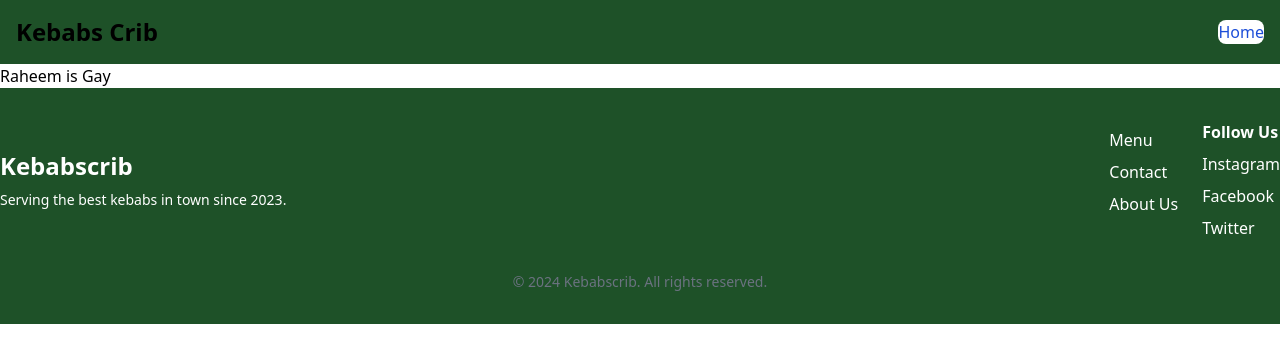
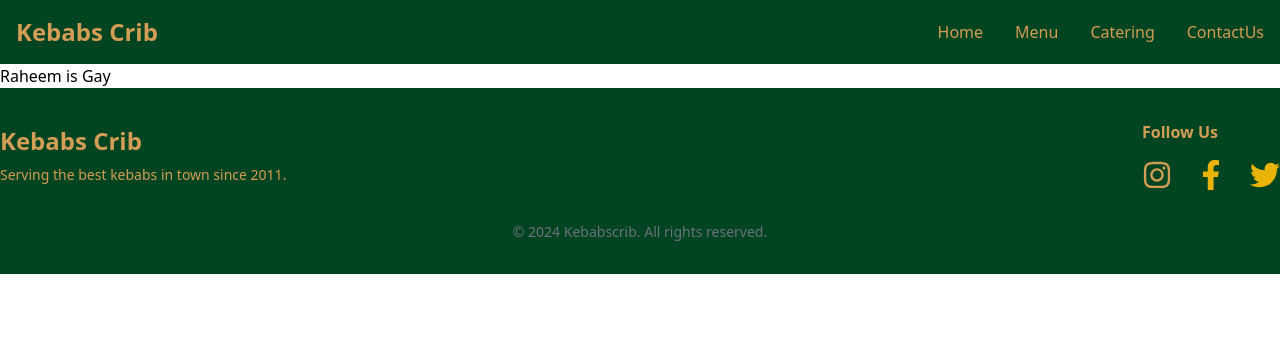
Before and after one commit to RaheemKhan0/Kebabscrib, a Next.js app: page / in a window 1280 px wide. Shown: the top 362 px of the page. Built offline with nearby package versions, Linux system fonts and the light colour scheme.

Commit message:
Added and Modified Footer and NavBar

```diff
--- a/components/Footer.tsx
+++ b/components/Footer.tsx
@@ -1,34 +1,33 @@
 import React from 'react';
+import { FaInstagram, FaFacebookF, FaTwitter } from 'react-icons/fa';
+
+
 const Footer = () => {
     return (
         <footer className="bg-KebabGreen text-white py-8">
             <div className="container mx-auto flex flex-col md:flex-row justify-between items-center">
                 <div className="mb-6 md:mb-0">
-                    <h2 className="text-2xl font-bold">Kebabscrib</h2>
-                    <p className="mt-2 text-sm">Serving the best kebabs in town since 2023.</p>
+                    <h2 className="text-2xl text-KebabGold font-bold ">Kebabs Crib</h2>
+                    <p className="mt-2 text-sm text-KebabGold">Serving the best kebabs in town since 2011.</p>
                 </div>
 
                 <div className="flex flex-col md:flex-row gap-6">
-
                     <div>
-                        <ul className="mt-2 mr-15 space-y-2">
-                            <li><a href="/menu" className="hover:underline">Menu</a></li>
-                            <li><a href="/contact" className="hover:underline">Contact</a></li>
-                            <li><a href="/about" className="hover:underline">About Us</a></li>
-                        </ul>
-                    </div>
-
-                    <div>
-                        <h3 className="font-semibold">Follow Us</h3>
-                        <ul className="mt-2 space-y-2">
-                            <li><a href="#" className="hover:underline">Instagram</a></li>
-                            <li><a href="#" className="hover:underline">Facebook</a></li>
-                            <li><a href="#" className="hover:underline">Twitter</a></li>
-                        </ul>
+                        <h3 className="font-semibold text-KebabGold">Follow Us</h3>
+                        <div className="flex space-x-6 mt-4">
+                            <a href="https://instagram.com" target="_blank" rel="noopener noreferrer">
+                                <FaInstagram className="text-KebabGold hover:text-white text-3xl transition-colors duration-300" />
+                            </a>
+                            <a href="https://facebook.com" target="_blank" rel="noopener noreferrer">
+                                <FaFacebookF className="text-yellow-500 hover:text-white text-3xl transition-colors duration-300" />
+                            </a>
+                            <a href="https://twitter.com" target="_blank" rel="noopener noreferrer">
+                                <FaTwitter className="text-yellow-500 hover:text-white text-3xl transition-colors duration-300" />
+                            </a>
+                        </div>
                     </div>
                 </div>
             </div>
-
             <div className="text-center mt-8 text-sm text-gray-500">
                 © {new Date().getFullYear()} Kebabscrib. All rights reserved.
             </div>
@@ -36,4 +35,49 @@ const Footer = () => {
     );
 };
 
+
+
+// const Footer = () => {
+//     return (
+//         <footer className="bg-KebabGreen text-white py-8">
+//             <div className="container mx-auto flex flex-col md:flex-row justify-between items-center">
+//                 <div className="mb-6 md:mb-0">
+//                     <h2 className="text-2xl font-bold text-KebabGold">Kebabscrib</h2>
+//                     <p className="mt-2 text-sm">Serving the best kebabs in town since 2011.</p>
+//                 </div>
+
+//                 <div className="flex flex-col md:flex-row gap-6">
+
+//                     <div>
+//                         <ul className="mt-2 mr-15 space-y-2">
+//                             <li><a href="/menu" className="hover:underline  text-KebabGold">Menu</a></li>
+//                             <li><a href="/contact" className="hover:underline  text-KebabGold">Contact</a></li>
+//                             <li><a href="/about" className="hover:underline  text-KebabGold">About Us</a></li>
+//                         </ul>
+//                     </div>
+
+//                     <div>
+//                         <h3 className="font-semibold">Follow Us</h3>
+//                         <ul className="mt-2 space-y-2">
+//                             <li><a href="#" className="hover:underline  text-KebabGold" >
+//                             <FaInstagram className="text-KebabGold hover:text-white text-2xl" /> </a>
+//                             </li>
+//                             <li><a href="#" className="hover:underline ">
+//                             <FaFacebookF className="hover:text-KebabGold text-2xl" /></a>
+//                             </li>
+//                             <li><a href="#" className="hover:underline ">
+//                             <FaTwitter className="hover:text-KebabGold text-2xl" /></a>
+//                             </li>
+//                         </ul>
+//                     </div>
+//                 </div>
+//             </div>
+
+//             <div className="text-center mt-8 text-sm text-gray-500">
+//                 © {new Date().getFullYear()} Kebabscrib. All rights reserved.
+//             </div>
+//         </footer>
+//     );
+// };
+
 export default Footer;
--- a/components/Navbar.tsx
+++ b/components/Navbar.tsx
@@ -6,8 +6,7 @@ const Navbar: React.FC = () => (
   <nav className="bg-KebabGreen border-gray-200 bg-KebabGreen dark:border-gray-700">
     <div className="max-w-screen-xl flex flex-wrap items-center justify-between mx-auto p-4">
       <a href="#" className="flex items-center space-x-3 rtl:space-x-reverse">
-
-        <span className="self-center text-2xl font-semibold whitespace-nowrap dark:text-white">
+        <span className="self-center text-2xl font-semibold whitespace-nowrap text-KebabGold ">
           Kebabs Crib
         </span>
       </a>
@@ -35,18 +34,42 @@ const Navbar: React.FC = () => (
           />
         </svg>
       </button>
-      <div
-        className="hidden w-full md:block md:w-auto"
-        id="navbar-multi-level"
-      >
-        <ul className="flex flex-col font-medium p-4 md:p-0 mt-4 border border-gray-100 rounded-lg bg-gray-50 md:space-x-8 rtl:space-x-reverse md:flex-row md:mt-0 md:border-0 md:bg-white dark:bg-gray-800 md:dark:bg-gray-900 dark:border-gray-700">
+      <div className="hidden w-full md:block md:w-auto" id="navbar-multi-level">
+        <ul className="flex flex-row font-medium p-4 md:p-0 mt-4 border border-gray-100 rounded-lg md:space-x-8 rtl:space-x-reverse md:mt-0 md:border-0">
           <li>
             <a
               href="#"
-              className="block py-2 px-3 text-white bg-blue-700 rounded md:bg-transparent md:text-blue-700 md:p-0 md:dark:text-blue-500"
+              className="block py-2 px-3 md:bg-transparent hover:text-white duration-300 text-KebabGold md:p-0 "
               aria-current="page"
             >
               Home
+            </a>
+          </li>
+          <li>
+            <a
+              href="#"
+              className="block py-2 px-3 md:bg-transparent hover:text-white duration-300 text-KebabGold md:p-0"
+              aria-current="page"
+            >
+              Menu
+            </a>
+          </li>
+          <li>
+            <a
+              href="#"
+              className="block py-2 px-3 md:bg-transparent hover:text-white duration-300 text-KebabGold md:p-0"
+              aria-current="page"
+            >
+              Catering
+            </a>
+          </li>
+          <li>
+            <a
+              href="#"
+              className="block py-2 px-3 md:bg-transparent hover:text-white duration-300 text-KebabGold md:p-0"
+              aria-current="page"
+            >
+             ContactUs
             </a>
           </li>
         </ul>
--- a/package.json
+++ b/package.json
@@ -12,7 +12,8 @@
     "mongoose": "^8.8.4",
     "next": "^15.1.2",
     "react": "^19.0.0",
-    "react-dom": "^19.0.0"
+    "react-dom": "^19.0.0",
+    "react-icons": "^5.4.0"
   },
   "devDependencies": {
     "@eslint/js": "^9.15.0",
--- a/tailwind.config.js
+++ b/tailwind.config.js
@@ -8,7 +8,8 @@ module.exports = {
   theme: {
     extend: {
       colors: {
-        KebabGreen: "#1E5128"
+        KebabGreen: "#014421",
+        KebabGold: "#D39D55"
       },
     },
   },
```
Also changed, not shown: app/layout.tsx (line endings or trailing spaces), 1 other file (tests, documents, lock files or other folders).
